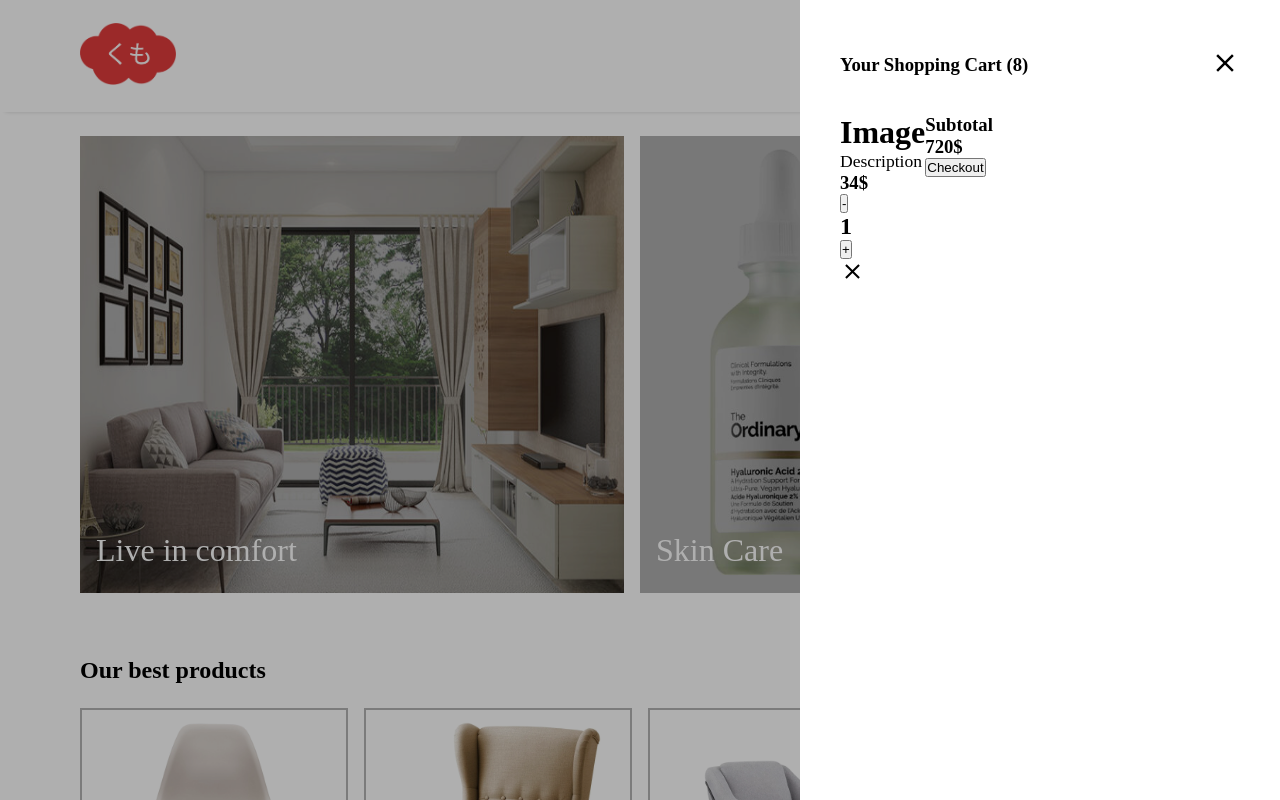
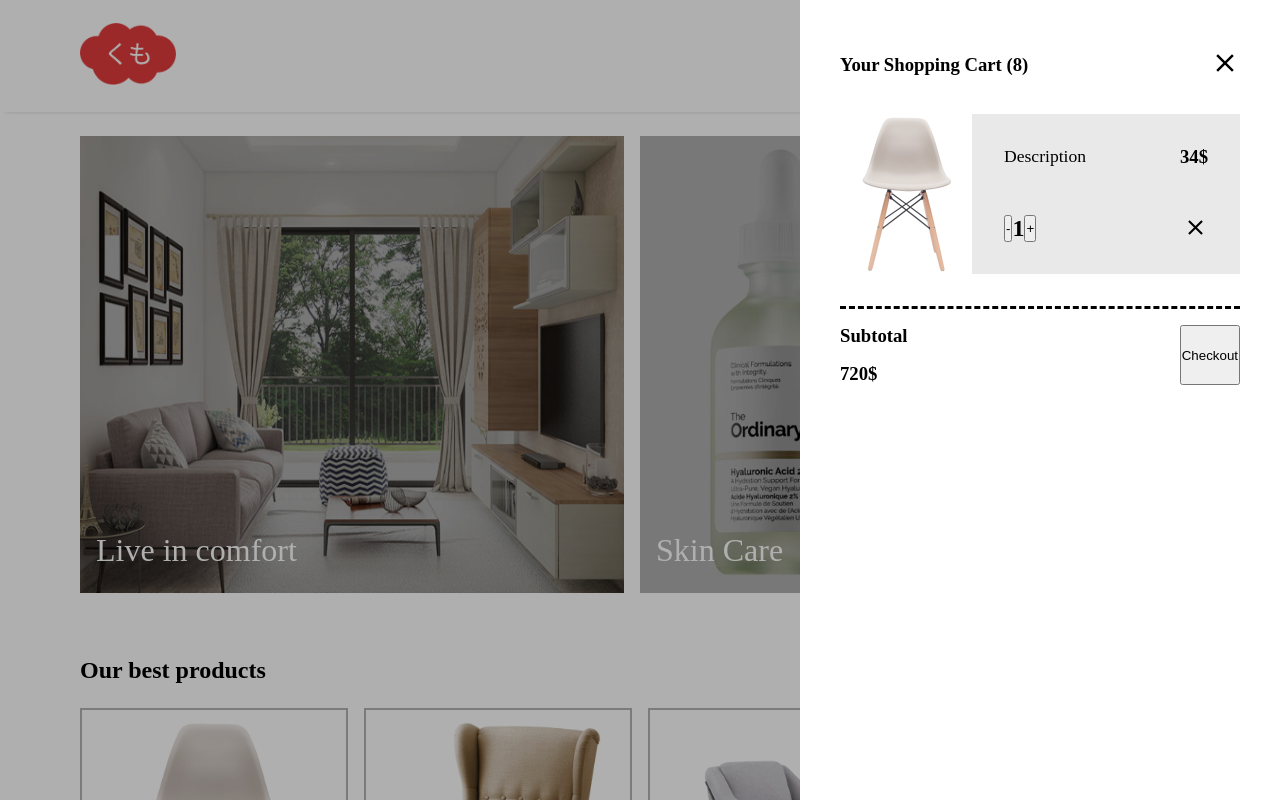
Before and after one commit to OnigiriKing/kumo-market, a React (Create React App) app: page / in a window 1280 px wide. Shown: the top 800 px of the page. Built offline with nearby package versions, Linux system fonts and the light colour scheme.

Commit message:
Product container ready

```diff
--- a/src/pages/overlay/components/CartMenu.jsx
+++ b/src/pages/overlay/components/CartMenu.jsx
@@ -1,6 +1,8 @@
 import { Link } from "react-router-dom";
 import { allSvg } from "../../../svg/allSvg";
 import { changeClass } from "../../../scripts/changeClass";
+import products from "../../../data/products"
+
 
 export default function DropMenu() {
   function closeMenu() {
@@ -10,6 +12,8 @@ export default function DropMenu() {
       },
     };
   }
+
+  const el = products.product1
 
   return (
     <>
@@ -24,7 +28,7 @@ export default function DropMenu() {
         <div className="cart-menu-container">
           <div className="cart-menu-products">
             <div className="cart-product">
-              <h1>Image</h1>
+              <img src={el.img}/>
               <div className="cart-product-des">
                 <div className="cart-product-price">
                   <p>Description</p>
--- a/src/styles/overlayStyle/_overlay.scss
+++ b/src/styles/overlayStyle/_overlay.scss
@@ -43,12 +43,58 @@ flex-direction: column;
 
   .cart-menu-container {
     display: flex;
+    flex-direction: column;
     height: 100vh;
   }
 
   .cart-menu-products {
     overflow-y: scroll;
+    display: flex;
   }
+
+  .cart-product {
+    display: flex;
+    width: 100%;
+    height: 10rem;
+    margin-bottom: 2rem;
+
+    img {
+      height: 100%;
+      width: 33%;
+      object-fit: cover;
+    }
+
+    .cart-product-des {
+      display: flex;
+      flex-direction: column;
+      width: 100%;
+      padding: 2rem;
+      justify-content: space-between;
+      background-color: $mainGrey;
+
+      .cart-product-price, .cart-product-quantity {
+        display: flex;
+        justify-content: space-between;
+      }
+      .cart-product-btns {
+        display: flex;
+      }
+    }
+  }
+
+      .cart-menu-checkout {
+      display: flex;
+      justify-content: space-between;
+      border-top: 3px dashed #000;
+      padding-top: 1rem;
+
+      div {
+        display: flex;
+        flex-direction: column;
+        gap: 1rem;
+      }
+
+    }
 
 
 
```
Also changed, not shown: src/dist/style.css, 1 other file (tests, documents, lock files or other folders).
